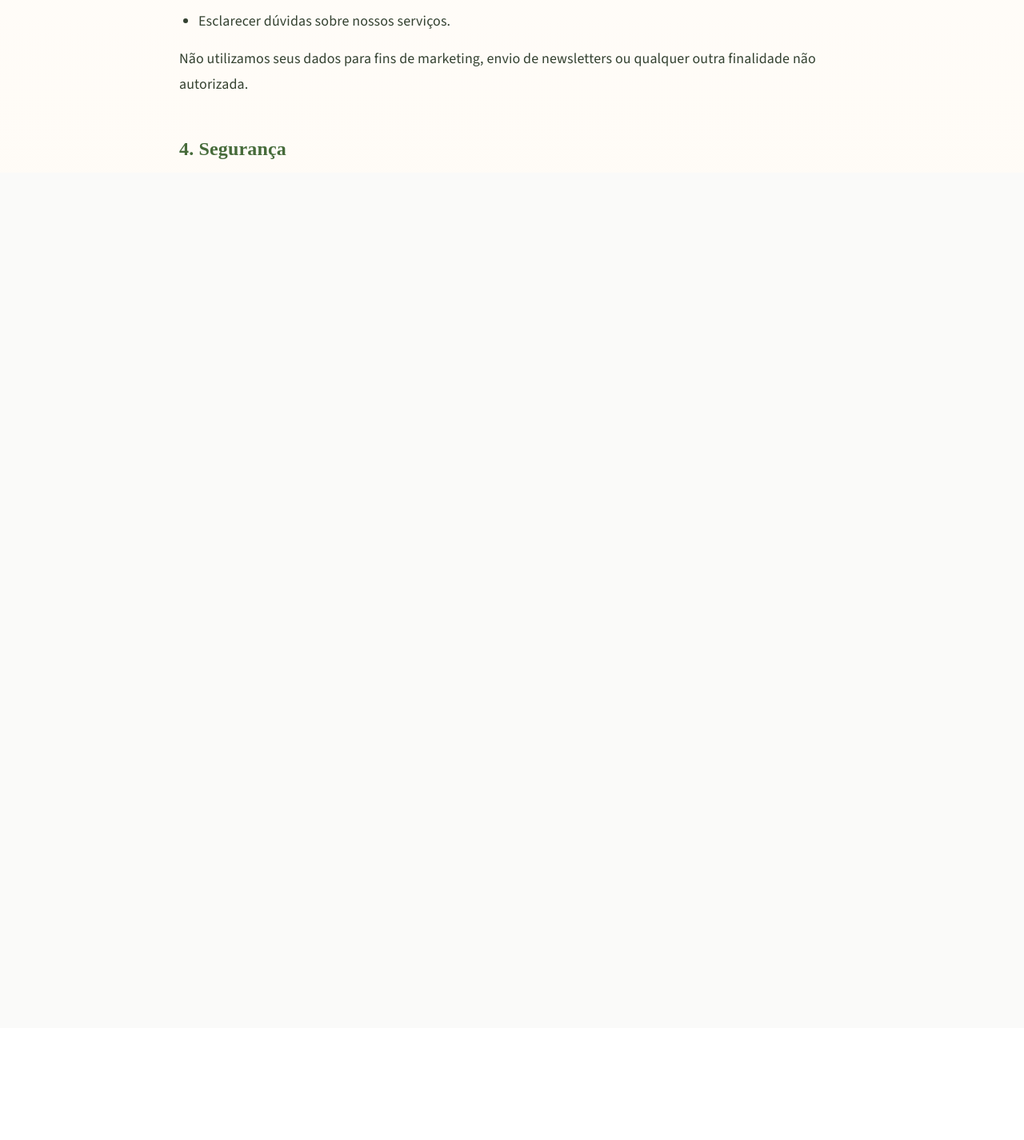
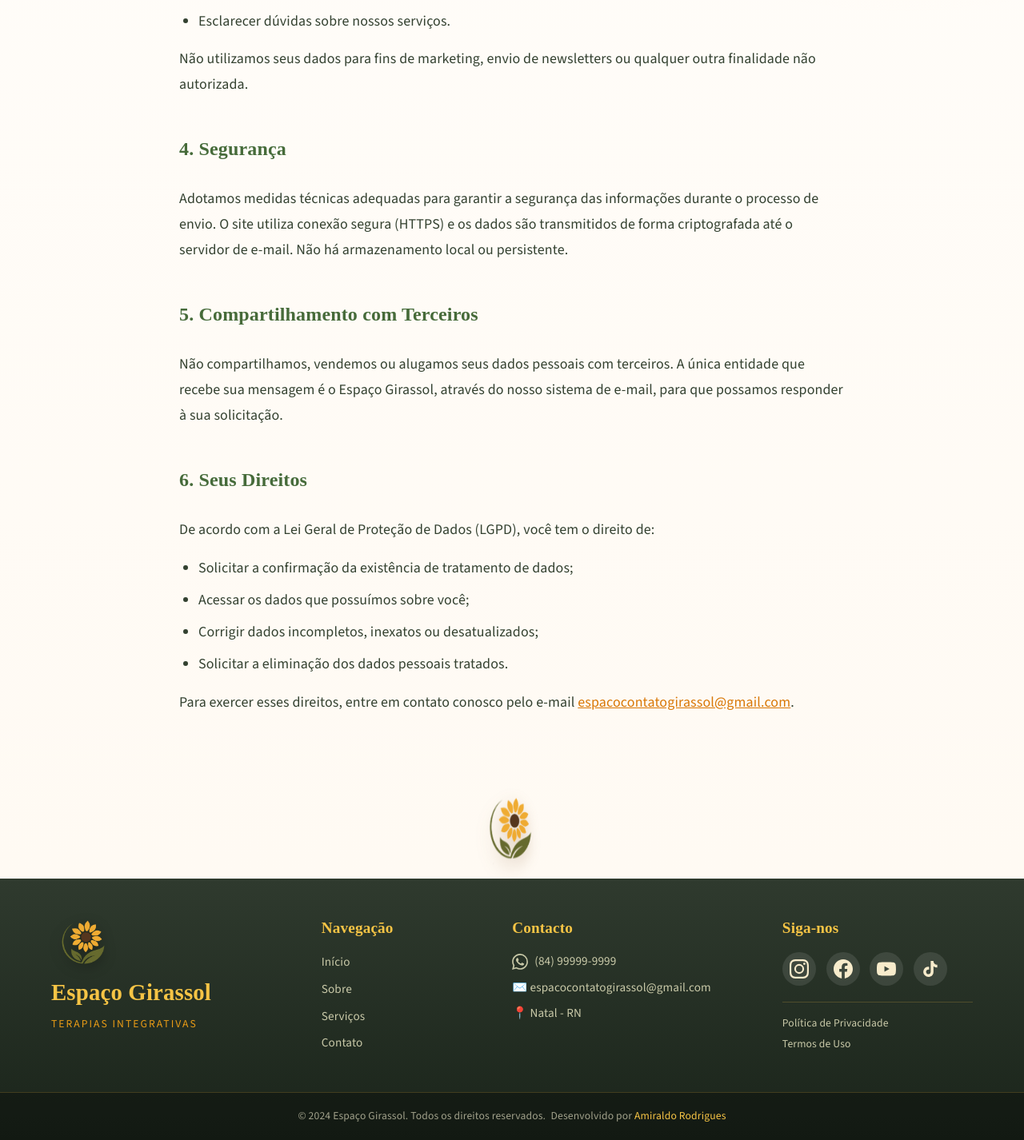
Before and after one commit to mrld-rodor/projeto-girassol, a Flask app: page /politica-privacidade in a window 1280 px wide. Shown: the part 1055-2481 px from the top of the page at 80% size. Before the commit the page ends 1254 px from the top, so only its background shows below. Run offline with Flask 3, Linux system fonts and the light colour scheme; some libraries are stand-ins or nearby versions; some web fonts are replaced.

Commit message:
add icon:in  use terms and privacy politics pages

```diff
--- a/app/static/css/style.css
+++ b/app/static/css/style.css
@@ -1651,6 +1651,23 @@ body {
 }
 
 /* ============================================================
+   ÍCONE GIRANDO NO FINAL DO CONTEÚDO (POLÍTICA E TERMOS)
+   ============================================================ */
+.sg-policy-icon {
+    display: flex;
+    justify-content: center;
+    align-items: center;
+    margin-top: 1rem;
+    padding: 1rem;
+}
+
+.sg-policy-icon .sg-mobile-coin {
+    width: 7rem;  /* Ajuste o tamanho conforme preferir */
+    height: auto;
+    filter: drop-shadow(0 8px 12px rgba(122, 75, 30, 0.24));
+}
+
+/* ============================================================
    RESPONSIVIDADE DO FOOTER
    ============================================================ */
 @media (max-width: 900px) {
--- a/app/templates/politica_privacidade.html
+++ b/app/templates/politica_privacidade.html
@@ -76,6 +76,15 @@
                 <p>Para exercer esses direitos, entre em contato conosco pelo e-mail <a href="mailto:espacocontatogirassol@gmail.com" class="text-amber-600 underline">espacocontatogirassol@gmail.com</a>.</p>
             </div>
         </div>
+         <!-- Ícone girando no final do conteúdo -->
+        <div class="sg-policy-icon">
+            <img
+                src="{{ url_for('static', filename='images/logo_logo_header.png') }}"
+                alt="Espaço Girassol"
+                class="sg-mobile-coin"
+                loading="lazy"
+            >
+        </div>
     </main>
 
     <!-- Footer (reutilizado do index) -->
```
Also changed, not shown: app/templates/termos_uso.html (+10 -0 lines).
